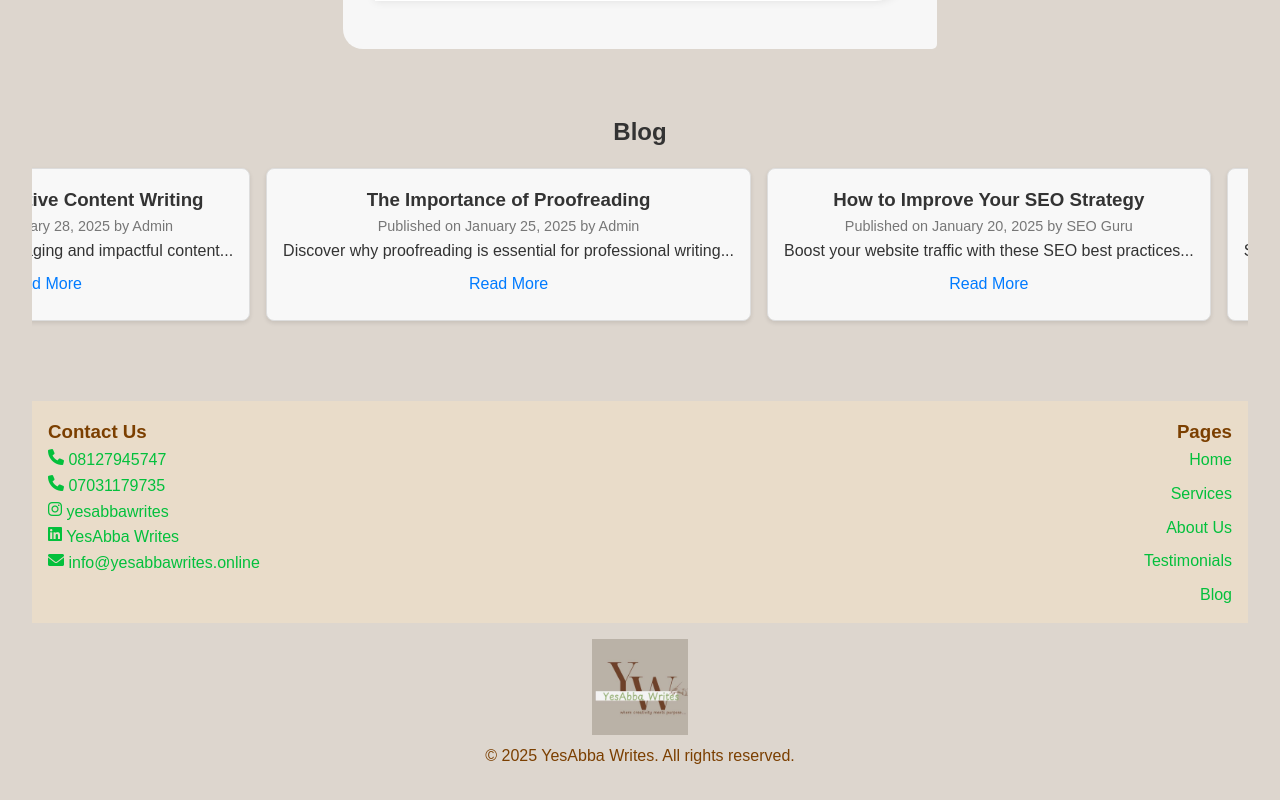
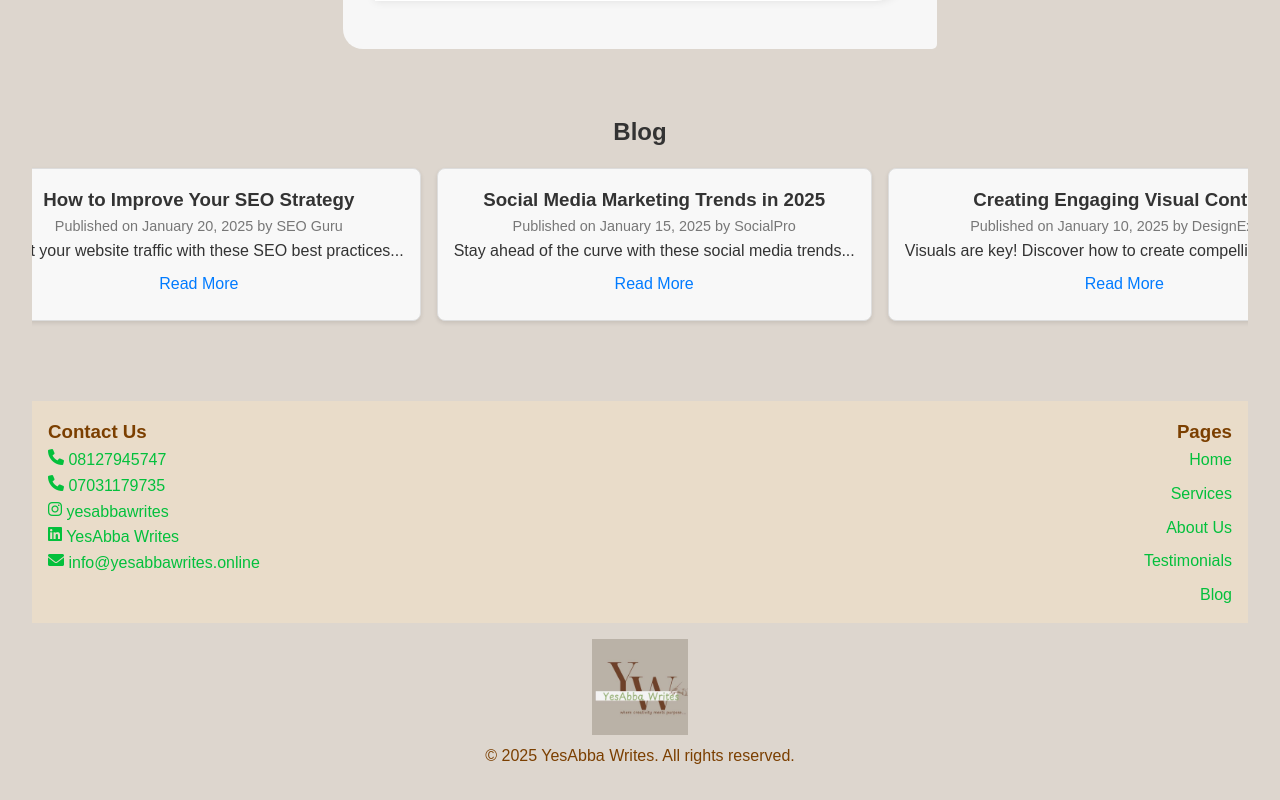
Before and after one commit to EzeElijahTochukwu/NewAbba, a React (Vite) app: page / in a window 1280 px wide. Shown: the part 1251-2051 px from the top of the page. Built offline with nearby package versions, Linux system fonts and the light colour scheme.

Commit message:
Update Blog.jsx

```diff
--- a/src/pages/Blog.jsx
+++ b/src/pages/Blog.jsx
@@ -1,45 +1,91 @@
-// Blog.jsx
-import React from "react";
- // Make sure your CSS file includes the horizontal slider styles
+import React, { useEffect, useRef } from "react";
+
 
 const Blog = () => {
+  const scrollContainerRef = useRef(null);
+
+  // Array of blog posts (adjust as needed)
+  const posts = [
+    {
+      title: "10 Tips for Effective Content Writing",
+      meta: "Published on January 28, 2025 by Admin",
+      excerpt: "Learn how to create engaging and impactful content...",
+      link: "/post1",
+    },
+    {
+      title: "The Importance of Proofreading",
+      meta: "Published on January 25, 2025 by Admin",
+      excerpt: "Discover why proofreading is essential for professional writing...",
+      link: "/post2",
+    },
+    {
+      title: "How to Improve Your SEO Strategy",
+      meta: "Published on January 20, 2025 by SEO Guru",
+      excerpt: "Boost your website traffic with these SEO best practices...",
+      link: "/post3",
+    },
+    {
+      title: "Social Media Marketing Trends in 2025",
+      meta: "Published on January 15, 2025 by SocialPro",
+      excerpt: "Stay ahead of the curve with these social media trends...",
+      link: "/post4",
+    },
+    {
+      title: "Creating Engaging Visual Content",
+      meta: "Published on January 10, 2025 by DesignExpert",
+      excerpt: "Visuals are key! Discover how to create compelling graphics...",
+      link: "/post5",
+    },
+  ];
+
+  useEffect(() => {
+    const scrollContainer = scrollContainerRef.current;
+    let scrollSpeed = 1; // pixels to scroll per frame (adjust for faster/slower)
+    let animationFrameId;
+
+    const step = () => {
+      // When we've scrolled through the first copy, reset to 0
+      if (scrollContainer.scrollLeft >= scrollContainer.scrollWidth / 2) {
+        scrollContainer.scrollLeft = 0;
+      } else {
+        scrollContainer.scrollLeft += scrollSpeed;
+      }
+      animationFrameId = requestAnimationFrame(step);
+    };
+
+    animationFrameId = requestAnimationFrame(step);
+
+    return () => cancelAnimationFrame(animationFrameId);
+  }, []);
+
   return (
     <section id="blog" className="blog">
       <h2>Blog</h2>
-      <div className="blog-posts">
-        <div className="blog-post">
-          <h3>10 Tips for Effective Content Writing</h3>
-          <p className="meta">Published on January 28, 2025 by Admin</p>
-          <p>Learn how to create engaging and impactful content...</p>
-          <a href="/post1" className="read-more">Read More</a>
-        </div>
-
-        <div className="blog-post">
-          <h3>The Importance of Proofreading</h3>
-          <p className="meta">Published on January 25, 2025 by Admin</p>
-          <p>Discover why proofreading is essential for professional writing...</p>
-          <a href="/post2" className="read-more">Read More</a>
-        </div>
-
-        <div className="blog-post">
-          <h3>How to Improve Your SEO Strategy</h3>
-          <p className="meta">Published on January 20, 2025 by SEO Guru</p>
-          <p>Boost your website traffic with these SEO best practices...</p>
-          <a href="/post3" className="read-more">Read More</a>
-        </div>
-
-        <div className="blog-post">
-          <h3>Social Media Marketing Trends in 2025</h3>
-          <p className="meta">Published on January 15, 2025 by SocialPro</p>
-          <p>Stay ahead of the curve with these social media trends...</p>
-          <a href="/post4" className="read-more">Read More</a>
-        </div>
-
-        <div className="blog-post">
-          <h3>Creating Engaging Visual Content</h3>
-          <p className="meta">Published on January 10, 2025 by DesignExpert</p>
-          <p>Visuals are key! Discover how to create compelling graphics...</p>
-          <a href="/post5" className="read-more">Read More</a>
+      {/* This container clips overflow so the auto-scroll is only visible inside */}
+      <div className="blog-scroll-container" ref={scrollContainerRef}>
+        <div className="blog-posts">
+          {/* Render the posts once... */}
+          {posts.map((post, index) => (
+            <div className="blog-post" key={index}>
+              <h3>{post.title}</h3>
+              <p className="meta">{post.meta}</p>
+              <p>{post.excerpt}</p>
+              <a href={post.link} className="read-more">
+                Read More
+              </a>
+            </div>
+          ))}
+          {/* ...and then duplicate them for seamless scrolling */}
+          {posts.map((post, index) => (
+            <div className="blog-post" key={`dup-${index}`}>
+              <h3>{post.title}</h3>
+              <p className="meta">{post.meta}</p>
+              <p>{post.excerpt}</p>
+              <a href={post.link} className="read-more">
+                Read More
+              </a>
+            </div>
+          ))}
         </div>
       </div>
     </section>
```
